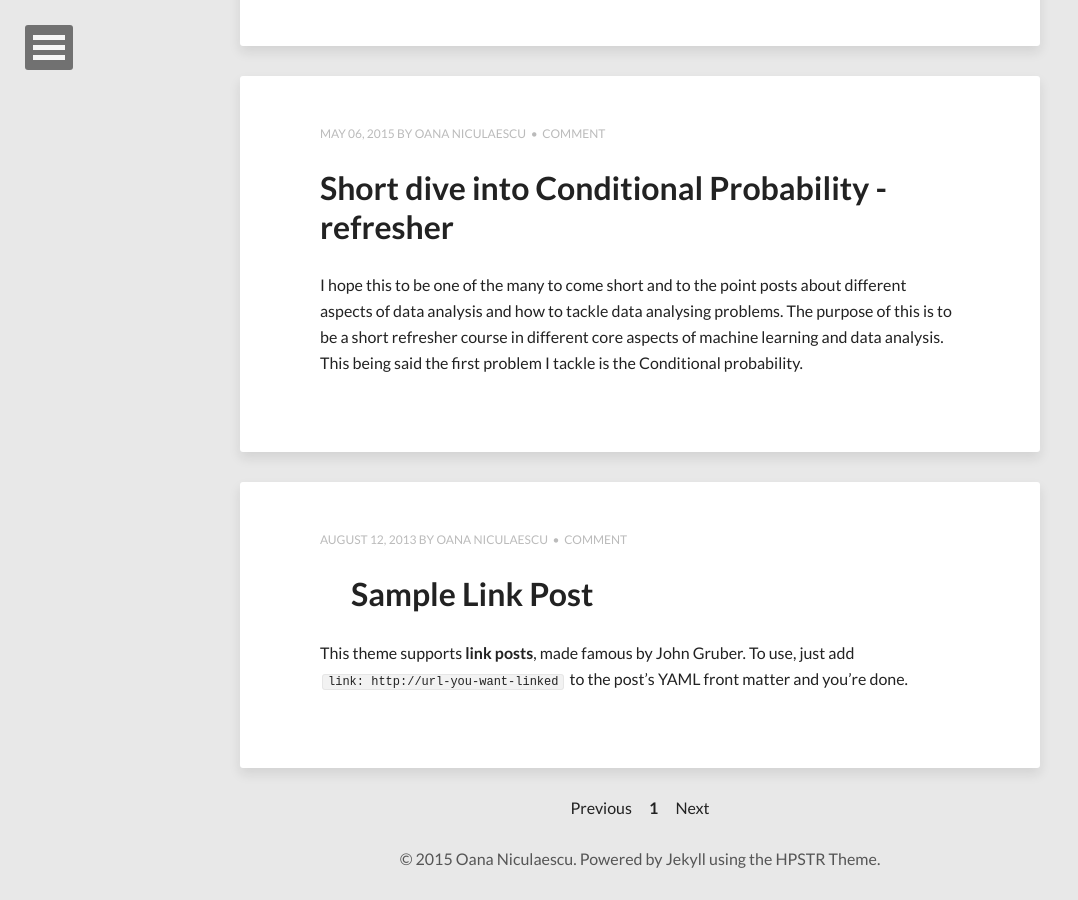
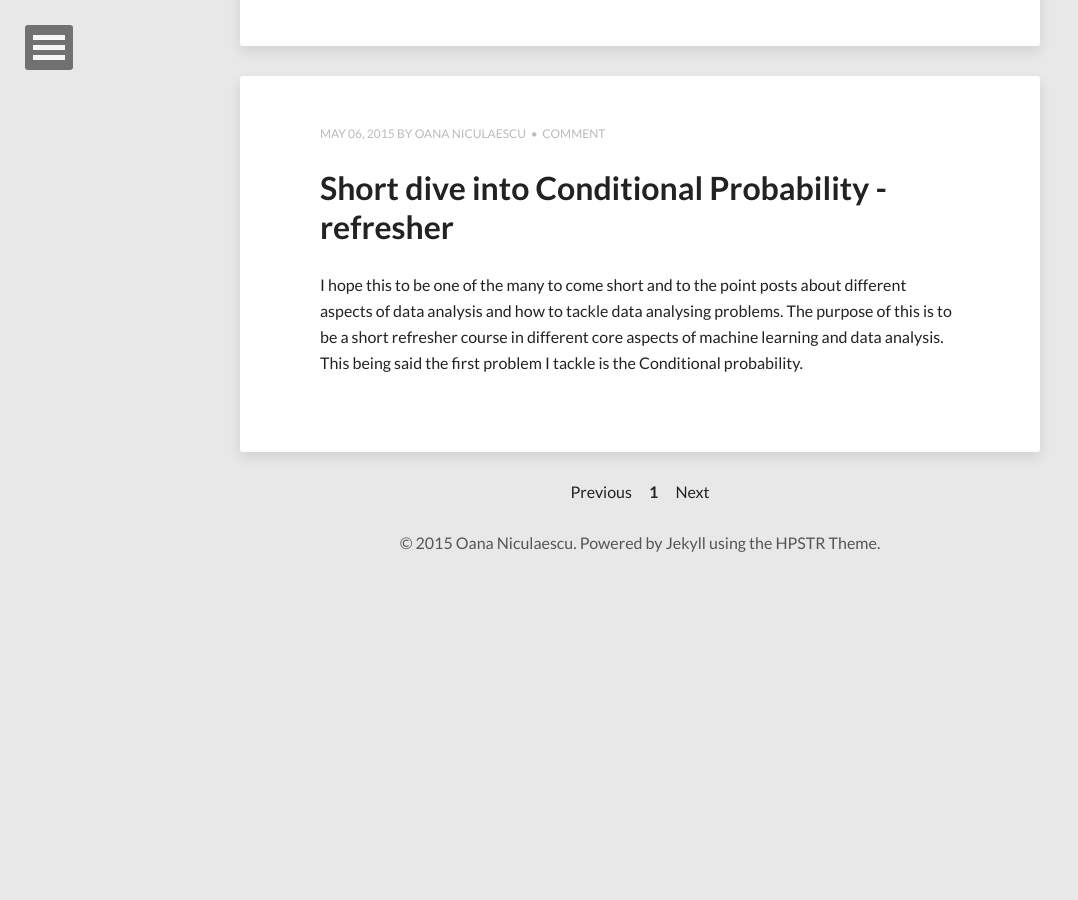
Before and after one commit to elf11/elf11.github.io, a Jekyll site: the page built from index.html, in a window 1280 px wide and 900 px high, scrolled down 962 px. Shown: the whole window, without its empty margins (0-1078 px from the left). Built offline with Jekyll 4.4.1, drawn with Linux system fonts in a browser that asks for light colours; nearby versions of some CDN libraries; the list of posts is cut into pages by our own code; after the commit the page ends 1546 px from its top, so only the background shows below that.

Commit message:
update article

```diff
--- a/_posts/2013-08-12-sample-link-post.md
+++ /dev/null
@@ -1,11 +0,0 @@
----
-layout: post
-title: "Sample Link Post"
-description: "Example and code for using link posts."
-tags: [sample post, link post]
-comments: true
-link: http://mademistakes.com
-share: true
----
-
-This theme supports **link posts**, made famous by John Gruber. To use, just add `link: http://url-you-want-linked` to the post's YAML front matter and you're done.
```
Also changed, not shown: _posts/2015-06-23-principal-component-analysis.md (+1 -0 lines).
